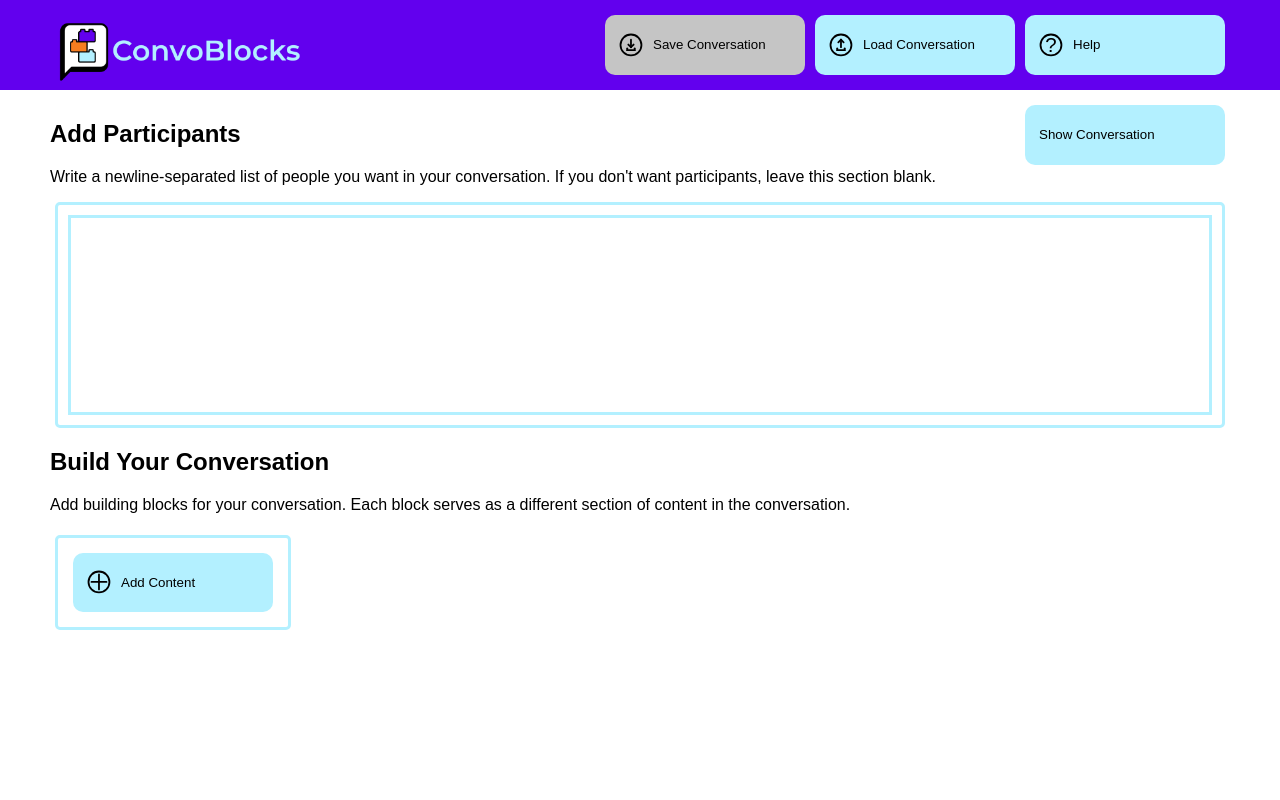
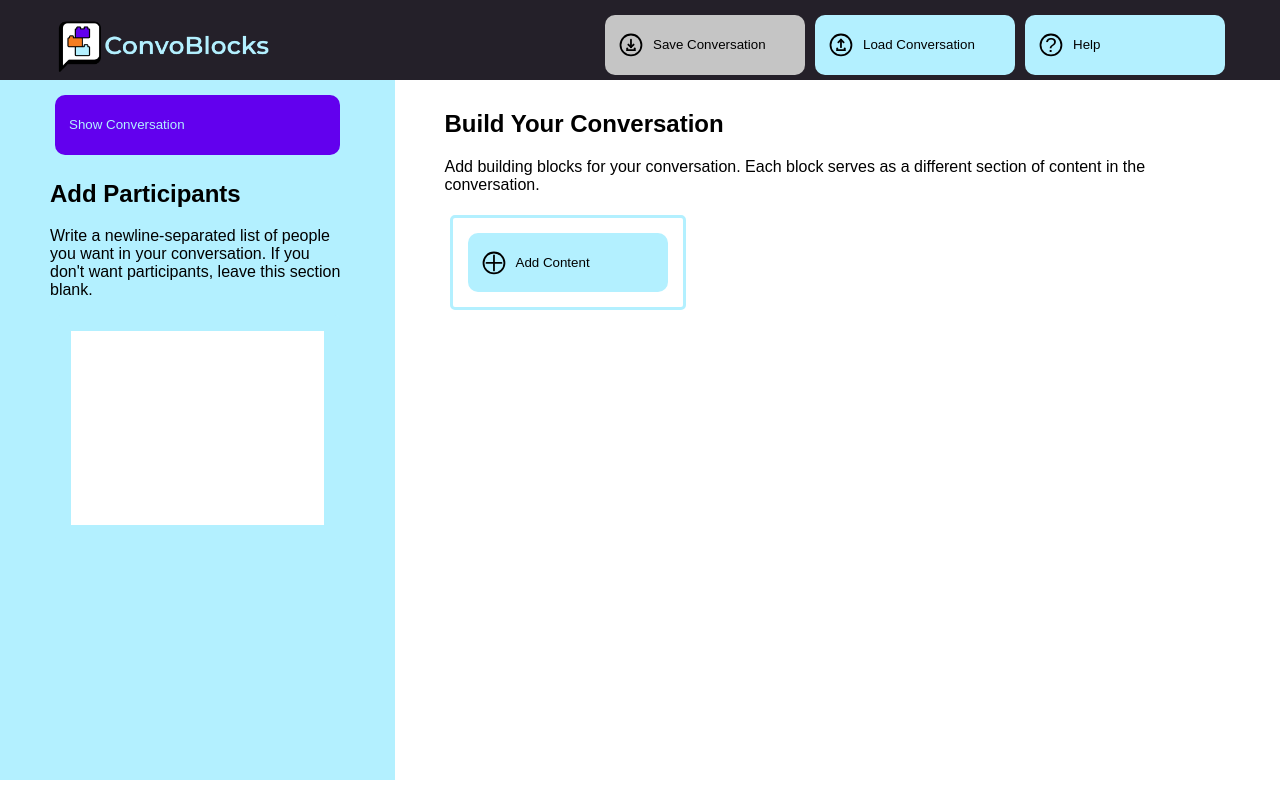
Before and after one commit to gwizdala/convoblocks, a React (Create React App) app: page / in a window 1280 px wide. Built offline with nearby package versions, Linux system fonts and the light colour scheme.

Commit message:
Visual overhaul, sidebar addition

```diff
--- a/src/App.scss
+++ b/src/App.scss
@@ -5,6 +5,8 @@ body {
 
 input[type="text"], textarea {
     border: 3px solid #B3F0FF;
+    font-family: 'Montserrat', sans-serif;
+    font-weight: 500;
 
     &:focus {
         border-color: #6200EE;
@@ -19,8 +21,30 @@ textarea {
     resize: none;
 }
 
+.flex {
+    display: flex;
+
+    &-vertical {
+        flex-direction: column;
+    }
+}
+
 .container {
+    box-sizing: border-box;
     padding: 10px 50px 0 50px;
+
+    &-sidebar {
+        position: sticky;
+        background-color: #B3F0FF;
+        height: calc(100vh - 100px);
+        left: 0;
+        top: 100px;
+        width: 400px;
+    }
+
+    &-content {
+        max-width: calc(100% - 400px);
+    }
 }
 
 .block {
@@ -33,5 +57,10 @@ textarea {
 @media only screen and (max-width: 1024px) {
     .container {
         padding: 10px 10px 0 10px;
+
+        &-sidebar {
+            width: unset;
+            height: fit-content;
+        }
     }
 }
--- a/src/components/button.js
+++ b/src/components/button.js
@@ -24,11 +24,11 @@ const icons = {
     upload: <UploadIcon className="button-icon" aria-hidden="true" focusable="false" width="24" height="24" viewBox="0 0 167 167" />
 };
 
-const Button = ({disabled=false, icon, iconOnly, onClick, text}) => {
+const Button = ({dark=false, disabled=false, icon, iconOnly, onClick, text}) => {
 
     return (
         <button
-            className={`button ${iconOnly && "button--icon-only"}`}
+            className={`button ${iconOnly && "button--icon-only"} ${dark && "button--dark"}`}
             aria-label={text}
             onClick={() => onClick()}
             disabled={disabled}>
--- a/src/components/scss/button.scss
+++ b/src/components/scss/button.scss
@@ -48,4 +48,25 @@
     &:disabled {
         background-color: #c5c5c5;
     }
+
+    &--dark {
+        background-color: #6200EE;
+        color: #B3F0FF;
+
+        &:focus {
+            background-color: #8642e6;
+            border-color: #69E5E8;
+            box-shadow: none;
+            outline: none;
+        }
+
+        &:hover {
+            background-color: #8642e6;
+        }
+
+        &:disabled {
+            background-color: #c5c5c5;
+            color: #000000;
+        }
+    }
 }
--- a/src/containers/appContainer.js
+++ b/src/containers/appContainer.js
@@ -96,11 +96,13 @@ const AppContainer = () => {
             case modes.EDIT:
                 return {
                     buttons,
-                    content: <EditorContainer {...config} onUpdate={(newConfig) => setConfig(newConfig)} />,
-                    navigationButton: {
-                        onClick: () => setMode(modes.SHOW),
-                        text: "Show Conversation"
-                    }
+                    content: <EditorContainer {...config}
+                        navigationButtons={[{
+                            dark: true,
+                            onClick: () => setMode(modes.SHOW),
+                            text: "Show Conversation"
+                        }] }
+                        onUpdate={(newConfig) => setConfig(newConfig)} />,
                 };
             case modes.HELP:
                 return {
@@ -114,11 +116,14 @@ const AppContainer = () => {
             case modes.SHOW:
                 return {
                     buttons,
-                    content: <RendererContainer {...config} history={history} onUpdate={(newHistory) => setHistory(newHistory)}  />,
-                    navigationButton: {
-                        onClick: () => {setMode(modes.EDIT); setHistory([]);},
-                        text:"Edit Conversation"
-                    }
+                    content: <RendererContainer {...config}
+                        history={history}
+                        navigationButtons={[{
+                            dark: true,
+                            onClick: () => {setMode(modes.EDIT); setHistory([]);},
+                            text:"Edit Conversation"
+                        }]}
+                        onUpdate={(newHistory) => setHistory(newHistory)}  />
                 };
             default:
                 return {
@@ -133,7 +138,6 @@ const AppContainer = () => {
         <div className="container-app">
             <ControlsContainer
                 buttons={source.buttons}
-                navigationButton={source.navigationButton}
             />
             {source.content}
             <input
--- a/src/containers/controlsContainer.js
+++ b/src/containers/controlsContainer.js
@@ -9,7 +9,7 @@ const modes = {
     OPEN: "Close Menu"
 };
 
-const ControlsContainer = ({buttons, navigationButton}) => {
+const ControlsContainer = ({buttons}) => {
     const [menuState, setMenuState] = useState(modes.CLOSED);
 
     const alternateMenu = () => {
@@ -32,11 +32,6 @@ const ControlsContainer = ({buttons, navigationButton}) => {
                 <Button icon="menu" onClick={() => alternateMenu()} text={menuState} />
                 {menuState === modes.OPEN && <ButtonList buttons={buttons} vertical />}
             </div>
-            { navigationButton &&
-                <div className="container container-controls--navigation">
-                    <Button {...navigationButton} />
-                </div>
-            }
         </React.Fragment>
     );
 }
--- a/src/containers/editorContainer.js
+++ b/src/containers/editorContainer.js
@@ -4,8 +4,9 @@ import EditParticipants from '../components/editParticipants';
 import EditBlock from '../components/editBlock';
 import AddBlock from '../components/addBlock';
 import { blockTypes } from '../utils/enums';
+import ButtonList from '../components/buttonList';
 
-const EditorContainer = ({blocks, participants, onUpdate}) => {
+const EditorContainer = ({blocks, navigationButtons, participants, onUpdate}) => {
 
     const updateParticipants = (newParticipants) => {
         onUpdate({
@@ -124,18 +125,25 @@ const EditorContainer = ({blocks, participants, onUpdate}) => {
     }
 
     return (
-        <div className="container container-editor">
+        <div className="container-editor">
+            <div className="container container-sidebar flex flex-vertical">
+                { navigationButtons &&
+                    <ButtonList buttons={navigationButtons} vertical />
+                }
                 <div className="container-editor--participants">
                     <h2>Add Participants</h2>
                     <p>Write a newline-separated list of people you want in your conversation. If you don't want participants, leave this section blank.</p>
                     <EditParticipants participants={participants} onUpdate={(newParticipants) => updateParticipants(newParticipants)} />
                 </div>
+            </div>
+            <div className="container">
                 <h2>Build Your Conversation</h2>
                 <p>Add building blocks for your conversation. Each block serves as a different section of content in the conversation.</p>
                 <div className="container-editor--builder">
                     {renderEditBlocks()}
                 </div>
             </div>
+        </div>
     );
 }
 
--- a/src/containers/rendererContainer.js
+++ b/src/containers/rendererContainer.js
@@ -4,7 +4,7 @@ import { blockTypes } from '../utils/enums';
 import RenderBlock from '../components/renderBlock';
 import ButtonList from '../components/buttonList';
 
-const RendererContainer = ({blocks, participants, history, onUpdate}) => {
+const RendererContainer = ({blocks, navigationButtons, participants, history, onUpdate}) => {
 
     const countUniqueParticipantBlocks = () => {
         let numUniqueParticipantBlocks = 0;
@@ -136,11 +136,13 @@ const RendererContainer = ({blocks, participants, history, onUpdate}) => {
 
     const buttonsList = [
         {
+            dark: true,
             icon: "shuffle",
             onClick: () => randomize(),
             text: "Shuffle"
         },
         {
+            dark: true,
             icon: "reset",
             onClick: () => reset(),
             text: "Reset"
@@ -149,11 +151,13 @@ const RendererContainer = ({blocks, participants, history, onUpdate}) => {
 
     const mobileButtonsList = [
         {
+            dark: true,
             icon: "shuffle",
             onClick: () => randomize(),
             text: "Shuffle"
         },
         {
+            dark: true,
             icon: "reset",
             iconOnly: true,
             onClick: () => reset(),
@@ -162,15 +166,22 @@ const RendererContainer = ({blocks, participants, history, onUpdate}) => {
     ]
 
     return (
-        <div className="container container-renderer">
+        <div className="container-renderer">
+            <div className="container container-sidebar flex flex-vertical">
+                { navigationButtons &&
+                    <ButtonList buttons={navigationButtons} vertical />
+                }
                 <div className="container-renderer--buttons-desktop">
-                <ButtonList buttons={buttonsList} />
+                    <ButtonList buttons={buttonsList} vertical />
                 </div>
                 <div className="container-renderer--buttons-mobile">
                     <ButtonList buttons={mobileButtonsList}/>
                 </div>
+            </div>
+            <div className="container">
                 <div className="container-renderer--blocks">
                     {renderShowBlocks()}
+                </div>
             </div>
         </div>
     );
--- a/src/containers/scss/appContainer.scss
+++ b/src/containers/scss/appContainer.scss
@@ -1,2 +1,3 @@
 .container-app {
+    overflow: auto;
 }
--- a/src/containers/scss/controlsContainer.scss
+++ b/src/containers/scss/controlsContainer.scss
@@ -1,6 +1,9 @@
 .container-controls {
-    background-color: #6200EE;
+    position: sticky;
+    background-color: #242029;
     height: 80px;
+    left: 0;
+    top: 0;
 
     &--menu {
         float: right;
@@ -22,10 +25,6 @@
         }
     }
 
-    &--navigation {
-        float: right;
-    }
-
     &--logo {
         float: left;
         max-height: 100%;
@@ -44,14 +43,5 @@
                 display: none;
             }
         }
-
-        &--navigation {
-            display: flex;
-            float: none;
-
-            .button {
-                flex: 1;
-            }
-        }
     }
 }
--- a/src/containers/scss/editorContainer.scss
+++ b/src/containers/scss/editorContainer.scss
@@ -1,13 +1,13 @@
 .container-editor {
+    display: inline-flex;
     &--builder {
         display: flex;
-        max-width: 100%;
-        overflow-x: scroll;
     }
 }
 
 @media only screen and (max-width: 1024px) {
     .container-editor {
+        display: block;
         &--builder {
             flex-direction: column;
         }
--- a/src/containers/scss/rendererContainer.scss
+++ b/src/containers/scss/rendererContainer.scss
@@ -1,4 +1,5 @@
 .container-renderer {
+    display: inline-flex;
     &--blocks {
         display: flex;
         flex-wrap: wrap;
@@ -18,6 +19,7 @@
 
 @media only screen and (max-width: 1024px) {
     .container-renderer {
+        display: block;
         &--blocks {
             flex-direction: column;
         }
```
Lines whose indentation alone changed are shown as unchanged.
